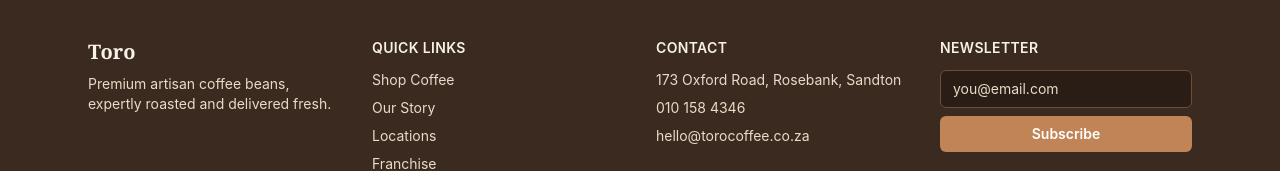
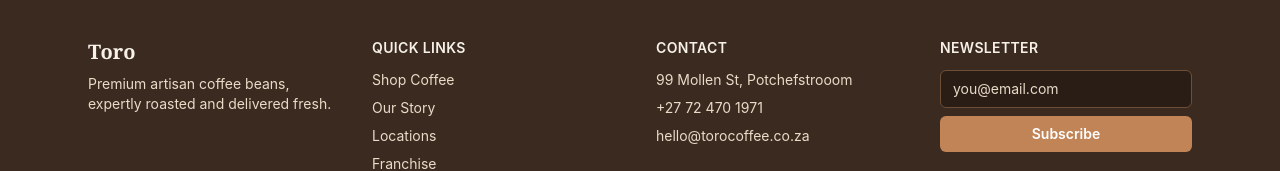
Before and after one commit to ThamiRoneo/company-project1-toro, a React (Vite) app: page /terms in a window 1280 px wide. Shown: the part 529-700 px from the top of the page. Built offline with nearby package versions, Linux system fonts and the light colour scheme.

Commit message:
updated footer info

```diff
--- a/src/components/Footer.jsx
+++ b/src/components/Footer.jsx
@@ -38,8 +38,8 @@
         <div>
           <h3 className="text-sm font-semibold uppercase tracking-wide">Contact</h3>
           <address className="mt-3 space-y-2 text-sm not-italic text-toro-sand">
-            <p>173 Oxford Road, Rosebank, Sandton</p>
-            <p>010 158 4346</p>
+            <p>99 Mollen St, Potchefstrooom</p>
+            <p>+27 72 470 1971</p>
             <p>hello@torocoffee.co.za</p>
           </address>
         </div>
```
